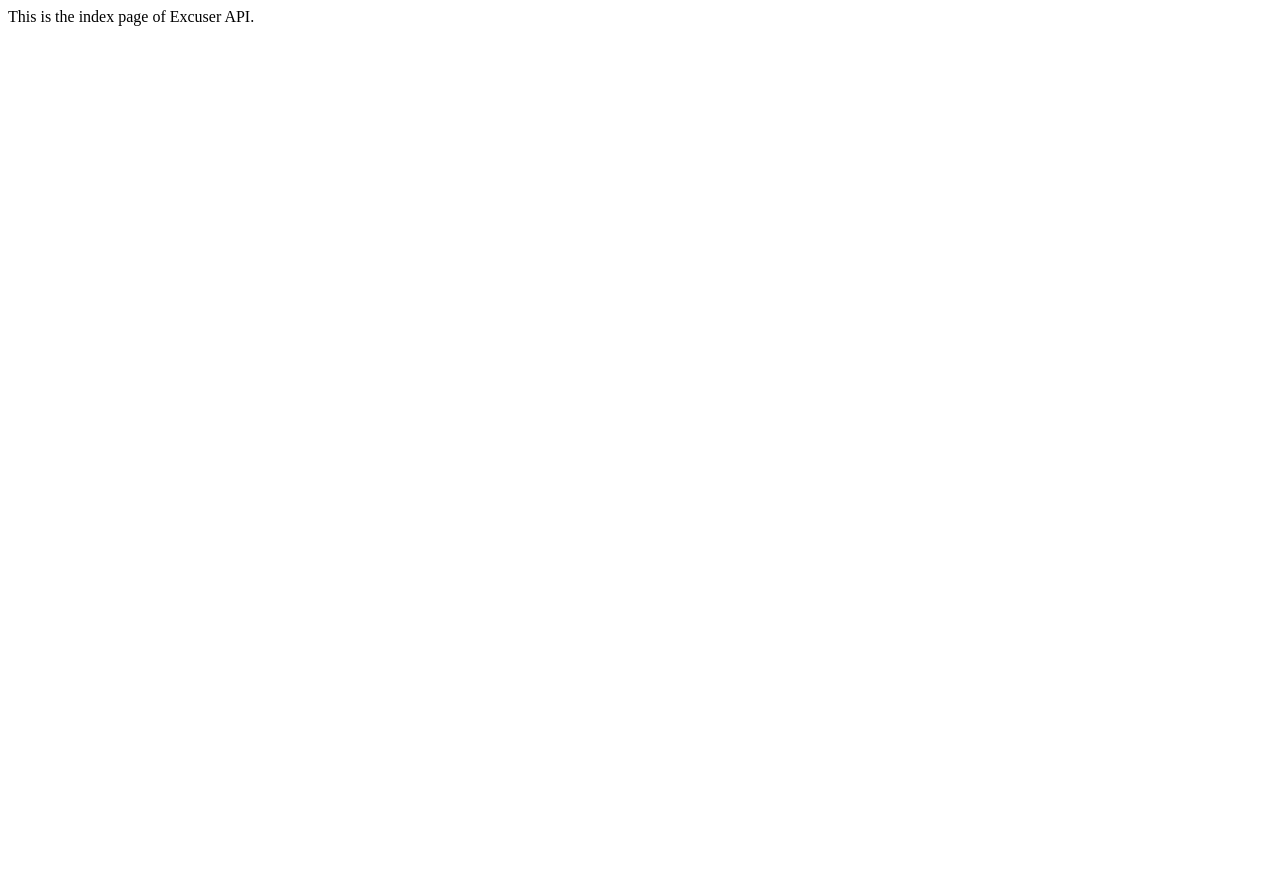
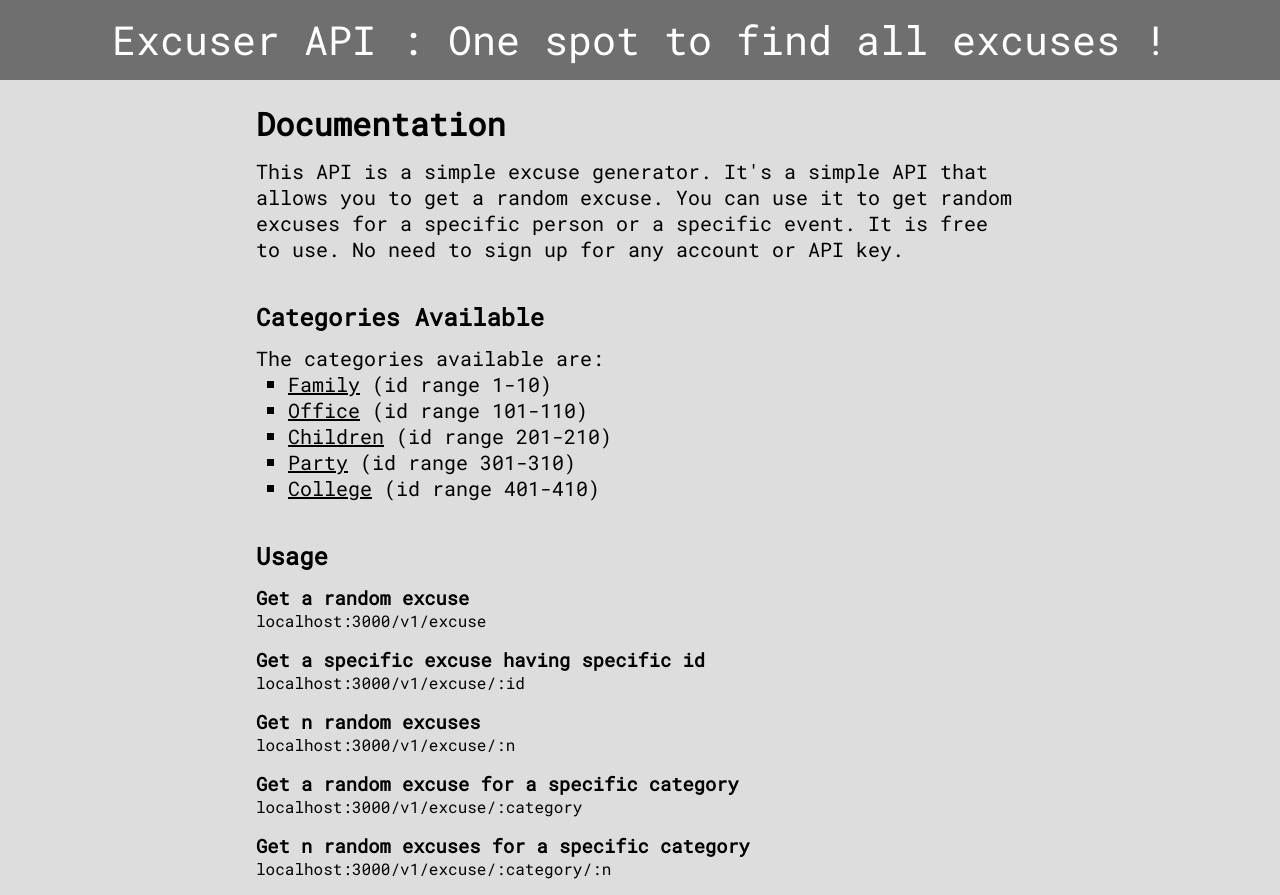
Before and after one commit to primeTanM/Excuser, a website: page index.html in a window 1280 px wide. Before the commit the page ends 800 px from the top, so only its background shows below. Drawn offline with Linux system fonts and the light colour scheme.

Commit message:
wrote documentation page

```diff
--- a/index.html
+++ b/index.html
@@ -1,12 +1,90 @@
 <!DOCTYPE html>
 <html lang="en">
+
 <head>
-    <meta charset="UTF-8">
-    <meta http-equiv="X-UA-Compatible" content="IE=edge">
-    <meta name="viewport" content="width=device-width, initial-scale=1.0">
+    <meta charset="UTF-8" />
+    <meta http-equiv="X-UA-Compatible" content="IE=edge" />
+    <meta name="viewport" content="width=device-width, initial-scale=1.0" />
+    <link rel="stylesheet" href="styles.css" />
     <title>Excuser</title>
 </head>
+
 <body>
-    This is the index page of Excuser API.
+    <nav>Excuser API : One spot to find all excuses !</nav>
+
+    <h1>Documentation</h1>
+    <p class="documentation">
+        This API is a simple excuse generator. It's a simple API that allows you to get a random excuse. You can use it to get random excuses for a specific person or a specific event. It is free to use. No need to sign up for any account or API key.
+        <!-- This project was made by us as an effort to learn how to create APIs using
+      Express.js. <br /> -->
+    </p>
+
+
+    <h2>Categories Available</h2>
+    <p class="categories">
+        The categories available are:
+    </p>
+    <ul>
+        <li>
+            <a href="">
+                <span class="span-left">Family</span><span class="span-right"> (id range 1-10) </span>
+            </a>
+        </li>
+
+        <li>
+            <a href="">
+                <span class="span-left">  Office</span><span class="span-right"> (id range 101-110) </span>
+            </a>
+        </li>
+
+        <li>
+            <a href="">
+                <span class="span-left">Children</span class="span-right"> <span> (id range 201-210) </span>
+            </a>
+        </li>
+
+        <li>
+            <a href="">
+                <span class="span-left">Party</span> <span class="span-right"> (id range 301-310) </span>
+            </a>
+        </li>
+
+        <li>
+            <a href="">
+                <span class="span-left">College</span> <span class="span-right"> (id range 401-410) </span>
+            </a>
+        </li>
+    </ul>
+
+    <h2>Usage</h2>
+
+    <h3>Get a random excuse</h6>
+        <p class="usage">
+            <code>localhost:3000/v1/excuse</code>
+        </p>
+
+    <h3>Get a specific excuse having specific id</h3>
+        <p class="usage">
+            <code>localhost:3000/v1/excuse/:id</code>
+        </p>
+
+    <h3>Get n random excuses</h3>
+        <p class="usage">
+            <code>localhost:3000/v1/excuse/:n</code>
+        </p>
+
+    <h3>Get a random excuse for a specific category</h3>
+        <p class="usage">
+            <code>localhost:3000/v1/excuse/:category</code>
+        </p>
+
+    <h3>Get n random excuses for a specific category</h3>
+        <p class="usage">
+            <code>localhost:3000/v1/excuse/:category/:n</code>
+        </p>
+
+
+
 </body>
+
 </html>
--- /dev/null
+++ b/styles.css
@@ -0,0 +1,93 @@
+@import url("https://fonts.googleapis.com/css2?family=Roboto+Mono&display=swap");
+* {
+    margin: 0;
+    padding: 0;
+    box-sizing: border-box;
+    background-color: #ddd;
+    font-family: "Roboto Mono", monospace;
+}
+
+nav {
+    width: 100%;
+    height: 10vh;
+    background-color: rgb(111, 111, 111);
+    font-size: 2.5em;
+    line-height: 10vh;
+    text-align: center;
+    color: white;
+    position: fixed;
+    top: 0;
+    left: 0;
+    z-index: 1;
+}
+
+h1,
+h2,
+h3,
+h4,
+h5,
+h6 {
+    width: 60%;
+    margin: auto;
+    color: rgb(0, 0, 0);
+}
+
+h1 {
+    margin-top: 8%;
+    margin-bottom: 1%;
+}
+
+h2 {
+    margin-top: 3%;
+    margin-bottom: 1%;
+}
+
+h3 {
+    margin-top: 0%;
+}
+
+.documentation,
+.categories,
+.usage {
+    width: 60%;
+    height: auto;
+    margin: auto;
+    color: rgb(0, 0, 0);
+}
+
+.documentation {
+    margin-top: 0;
+    font-size: 20px;
+}
+
+.categories {
+    font-size: 20px;
+}
+
+.usage {
+    margin-bottom: 1rem;
+}
+
+ul {
+    list-style-type: square;
+    margin: 0;
+    padding-left: 2rem;
+    width: 60%;
+    margin: auto;
+    font-size: 20px;
+}
+
+.span-left{
+    text-decoration: underline;
+}
+.span-right{
+    cursor: default
+}
+
+a,
+a:visited,
+a:hover,
+a:active {
+    color: rgb(0, 0, 0);
+    text-decoration: none;
+}
```
